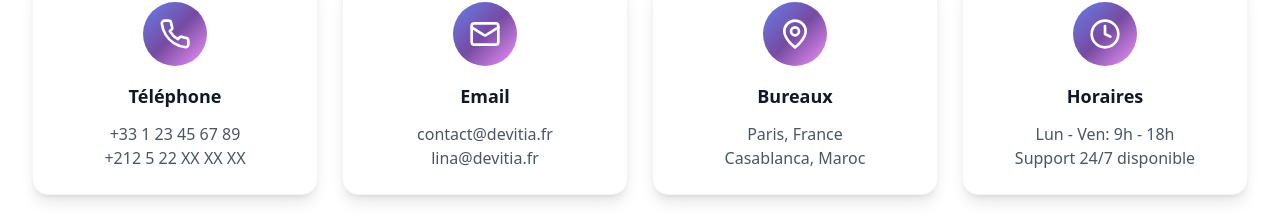
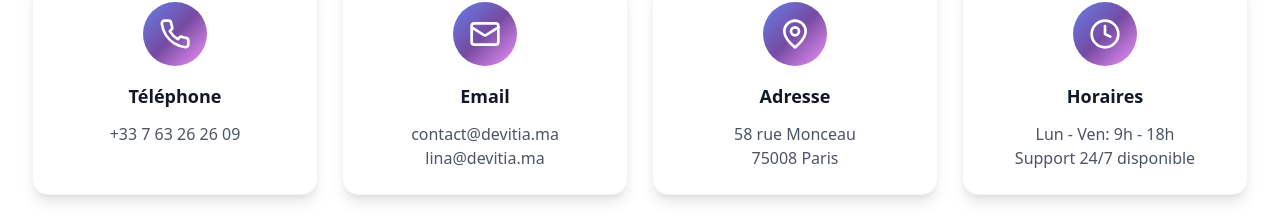
Before and after one commit to cabinetenergie57-sys/devit-ia-redeploy, a React (Vite) app: page /contact in a window 1280 px wide. Shown: the part 427-647 px from the top of the page. Built offline with nearby package versions, Linux system fonts and the light colour scheme; no server answers.

Commit message:
Updated ContactPage.tsx

```diff
--- a/src/components/ContactSection.tsx
+++ b/src/components/ContactSection.tsx
@@ -64,7 +64,7 @@ export default function ContactSection({ onLinaClick }: ContactSectionProps) {
     {
       icon: MapPin,
       title: 'Adresse',
-      content: 'Technopark Casablanca, Maroc',
+      content: '58 rue Monceau, 75008 Paris',
     },
     {
       icon: Mail,
@@ -74,7 +74,7 @@ export default function ContactSection({ onLinaClick }: ContactSectionProps) {
     {
       icon: Phone,
       title: 'Téléphone',
-      content: '+212 5 22 XX XX XX',
+      content: '+33 7 63 26 26 09',
     },
   ];
 
--- a/src/pages/ContactPage.tsx
+++ b/src/pages/ContactPage.tsx
@@ -15,17 +15,17 @@ export default function ContactPage({ onLinaClick }: ContactPageProps) {
     {
       icon: Phone,
       title: 'Téléphone',
-      details: ['+33 1 23 45 67 89', '+212 5 22 XX XX XX'],
+      details: ['+33 7 63 26 26 09'],
     },
     {
       icon: Mail,
       title: 'Email',
-      details: ['contact@devitia.fr', 'lina@devitia.fr'],
+      details: ['contact@devitia.ma', 'lina@devitia.ma'],
     },
     {
       icon: MapPin,
-      title: 'Bureaux',
-      details: ['Paris, France', 'Casablanca, Maroc'],
+      title: 'Adresse',
+      details: ['58 rue Monceau', '75008 Paris'],
     },
     {
       icon: Clock,
```
